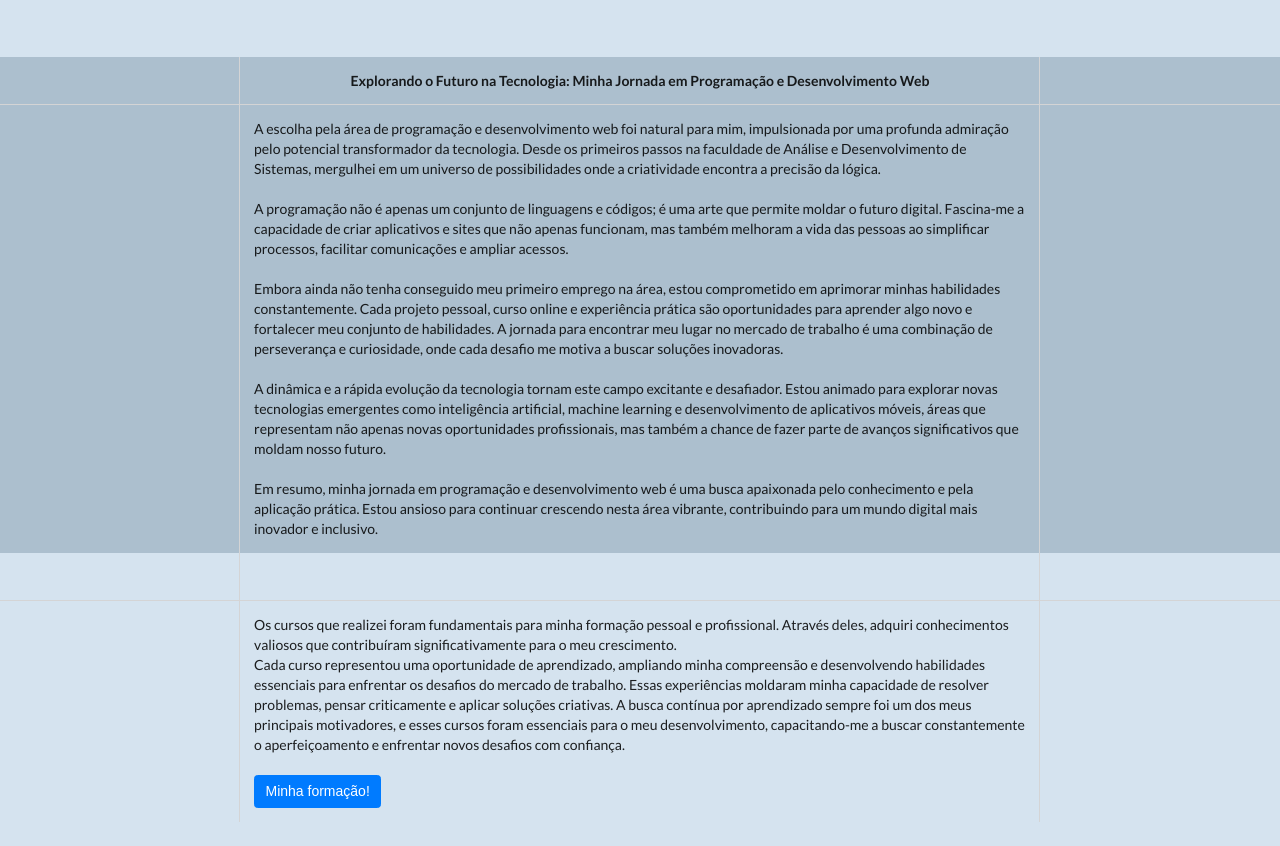
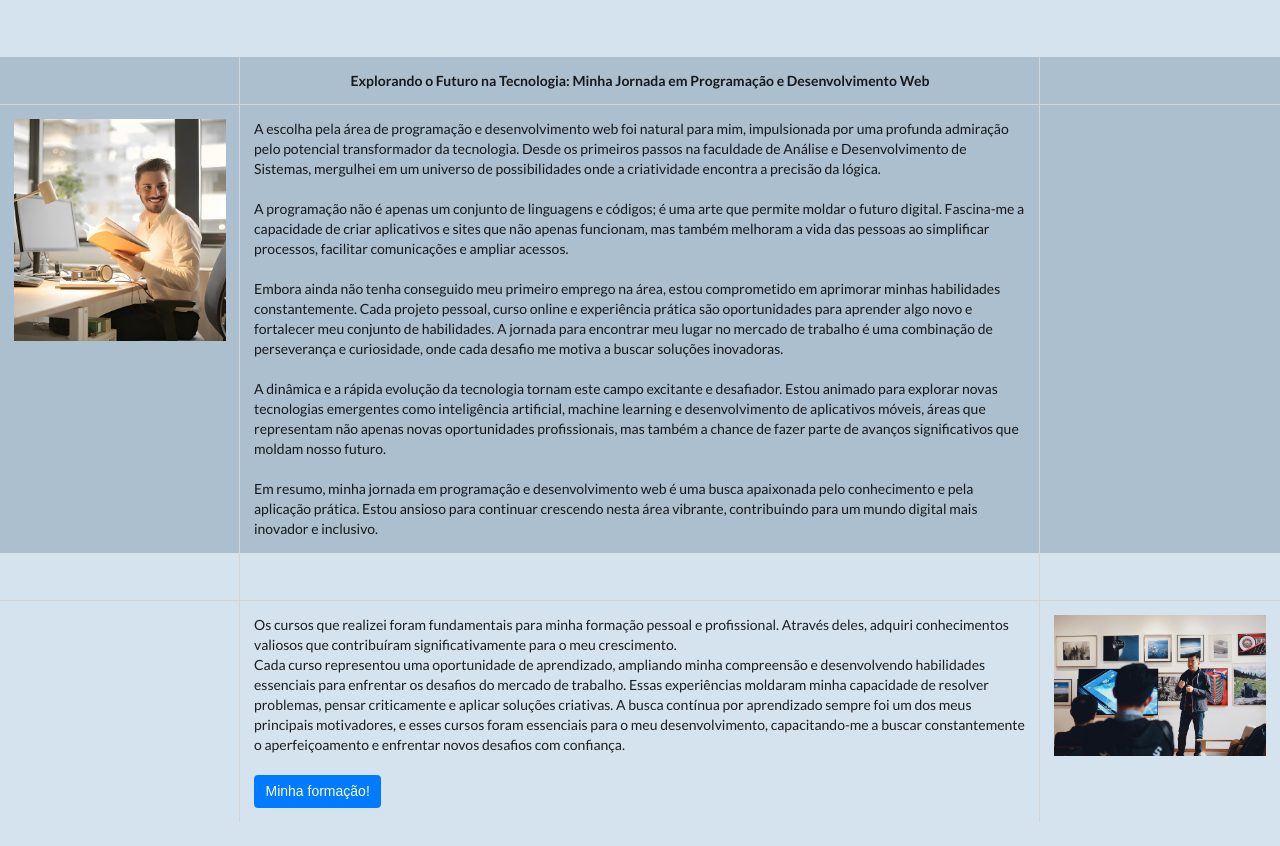
Before and after one commit to Viniciuscamargo-dot/Vinicius-M-Camargo-portifolio, a plain HTML site: page index.html in a window 1280 px wide. Shown: the part 510-1356 px from the top of the page. Drawn offline with nearby package versions, Linux system fonts and the light colour scheme.

Commit message:
Update index.html

```diff
--- a/index.html
+++ b/index.html
@@ -75,7 +75,7 @@
             </div>
             <div class="row">
               <div class="three wide column">
-                <img src="img/belezinhapc.jpeg" alt="">
+                <img src="belezinhapc.jpeg" alt="">
               </div>
               <div class="ten wide column">
                 <p2>A escolha pela área de programação e desenvolvimento web foi natural para mim, impulsionada por uma profunda admiração pelo potencial transformador da tecnologia. Desde os primeiros passos na faculdade de Análise e Desenvolvimento de Sistemas, mergulhei em um universo de possibilidades onde a criatividade encontra a precisão da lógica. <br><br>A programação não é apenas um conjunto de linguagens e códigos; é uma arte que permite moldar o futuro digital. Fascina-me a capacidade de criar aplicativos e sites que não apenas funcionam, mas também melhoram a vida das pessoas ao simplificar processos, facilitar comunicações e ampliar acessos. <br><br>
@@ -111,7 +111,7 @@
               </p>
             </div>
             <div class="three wide column">
-              <img src="img/professor.jpg" alt="">
+              <img src="professor.jpg" alt="">
             </div>
           </div>
         </div>
```
